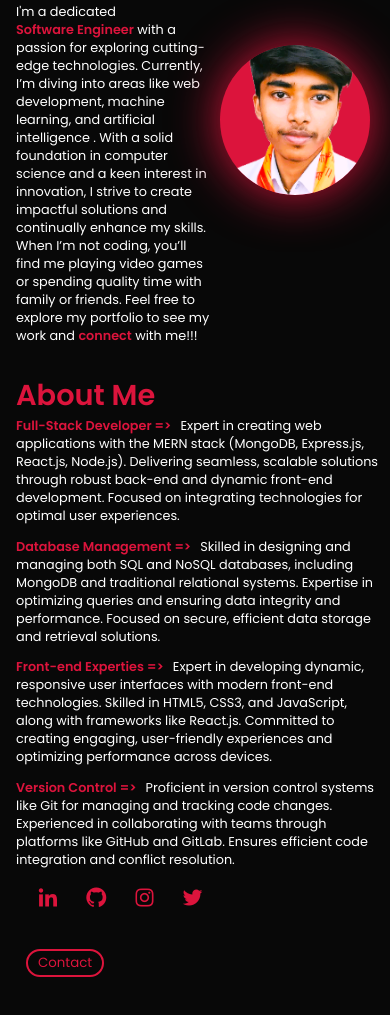
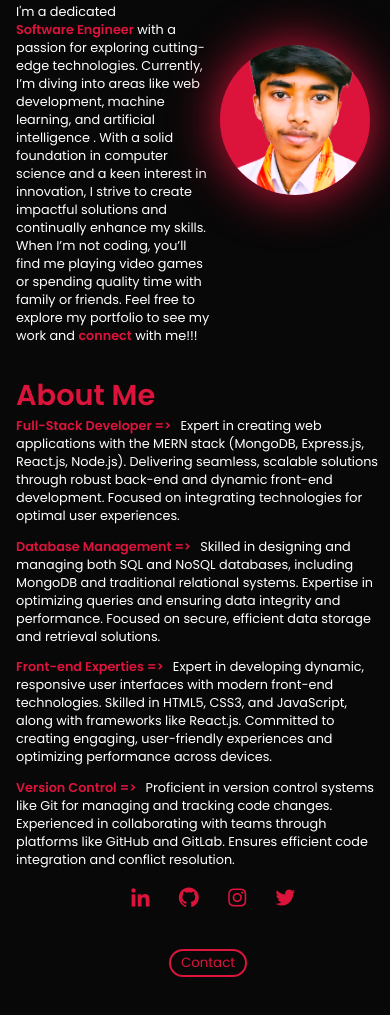
Before and after one commit to Satyamverma2604/Portfolio, a plain HTML site: page index.html in a window 390 px wide. Shown: the part 396-1411 px from the top of the page. Drawn offline with nearby package versions, Linux system fonts and the light colour scheme; a web font is replaced by a local one.

Commit message:
home section's contact button ajustment

```diff
--- a/index.html
+++ b/index.html
@@ -130,14 +130,15 @@
       ></a>
 
       <a href="#Twitter" target="_blank" class="logo"
-        ><i class="bx bxl-twitter"></i
-      ></a>
+        ><i class="bx bxl-twitter"></i></a
+      ><br />
+      <div id="button-div">
+        <button id="contact">
+          <a href="/contactUS/contactUs.html">Contact</a>
+        </button>
+      </div>
     </footer>
-    <div id="button-div">
-      <button id="contact">
-        <a href="/contactUS/contactUs.html">Contact</a>
-      </button>
-    </div>
+
     <script src="https://unpkg.com/typed.js@2.1.0/dist/typed.umd.js"></script>
     <script src="app.js"></script>
     <script>
--- a/style.css
+++ b/style.css
@@ -281,6 +281,14 @@ body::-webkit-scrollbar {
 
     }
 
+    #footer {
+        text-align: center;
+    }
+
+    #contact {
+        float: 50%;
+    }
+
 
 }
 
```
